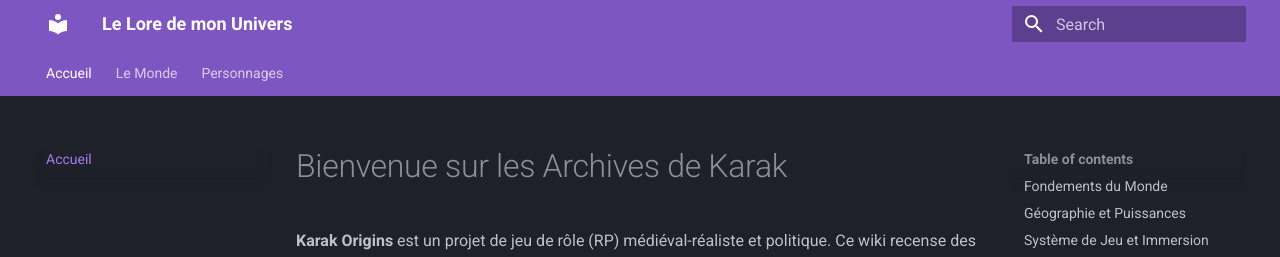
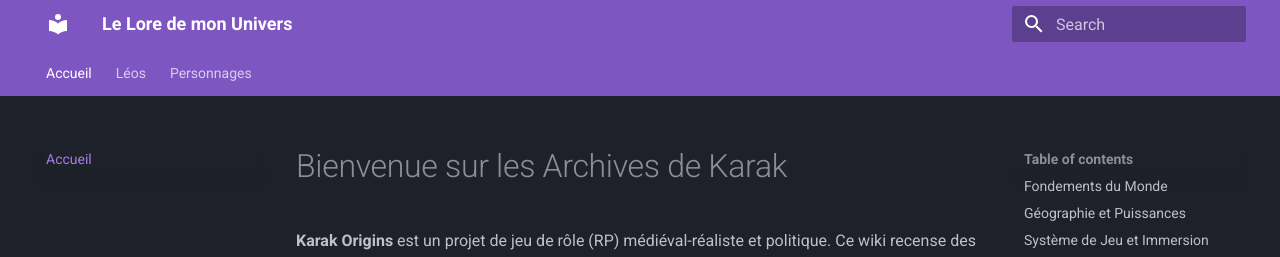
Before and after one commit to Senssiii/senssiii.github.io, an MkDocs documentation site: the page built from docs/index.md, in a window 1280 px wide and 900 px high. Shown: the top 257 px of the window. Built offline with MkDocs 1.6.1 and Material for MkDocs 9.7.7, drawn with Linux system fonts in a browser that asks for light colours.

Commit message:
Update navigation in mkdocs.yml

```diff
--- a/mkdocs.yml
+++ b/mkdocs.yml
@@ -14,7 +14,7 @@ plugins:
 
 nav:
   - Accueil: index.md
-  - Le Monde: geographie.md
+  - Léos: royaumes/leos.md
   - Personnages:
     - Les Héros: personnages/heros.md
 use_directory_urls: false
```
